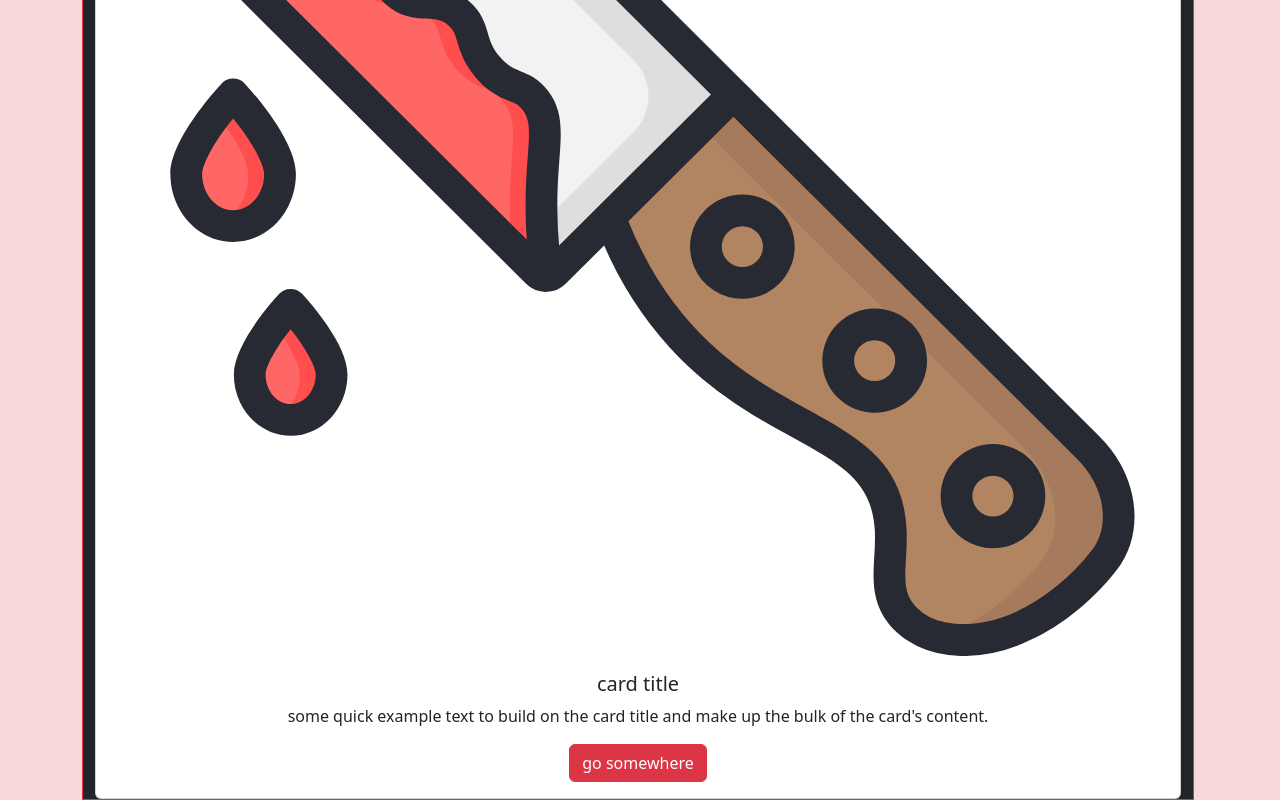
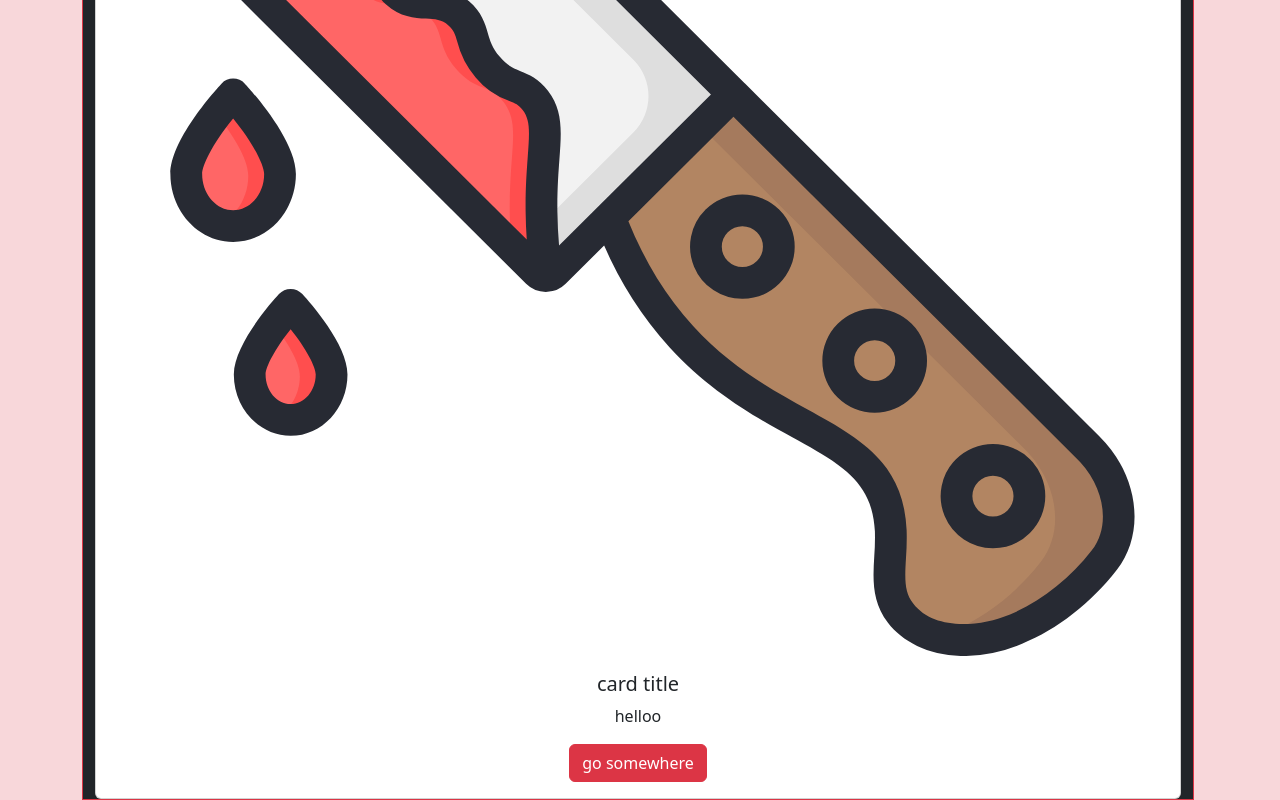
Before and after one commit to RGBAgni/Tattoo-Studio-Site, a plain HTML site: page TattooStudioHomePage - Copy.html in a window 1280 px wide. Shown: the part 1570-2370 px from the top of the page. Drawn offline with nearby package versions, Linux system fonts and the light colour scheme.

Commit message:
wrote hello on a card

```diff
--- a/TattooStudioHomePage - Copy.html
+++ b/TattooStudioHomePage - Copy.html
@@ -115,8 +115,7 @@
           <img src="Images/knife-with-blood.svg" class="card-img-top" alt="...">
           <div class="card-body">
             <h5 class="card-title">card title</h5>
-            <p class="card-text">some quick example text to build on the card title and make up the bulk of the card's
-              content.</p>
+            <p class="card-text">helloo</p>
             <a href="#" class="btn btn-danger">go somewhere</a>
           </div>
         </div>
```
